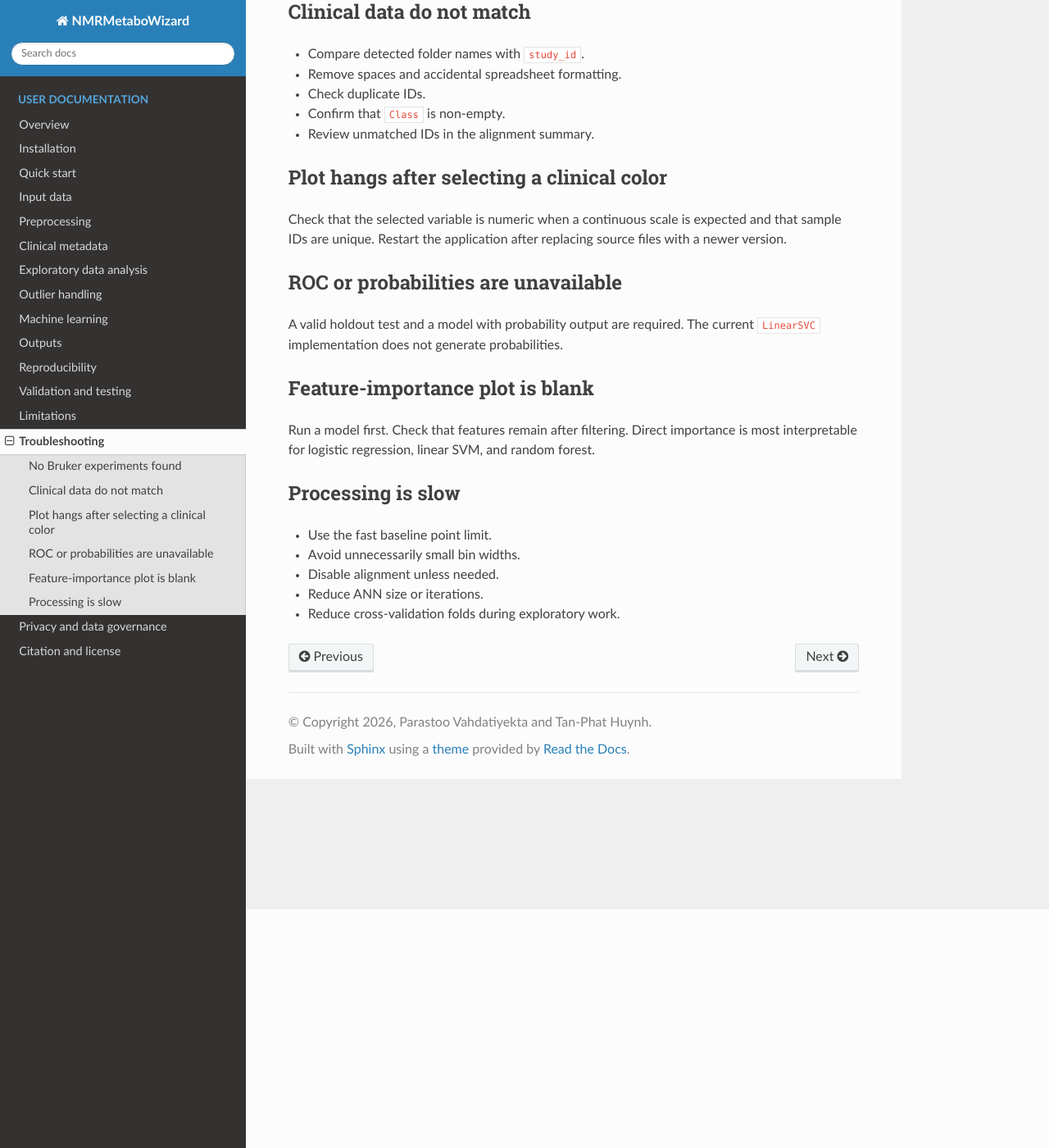
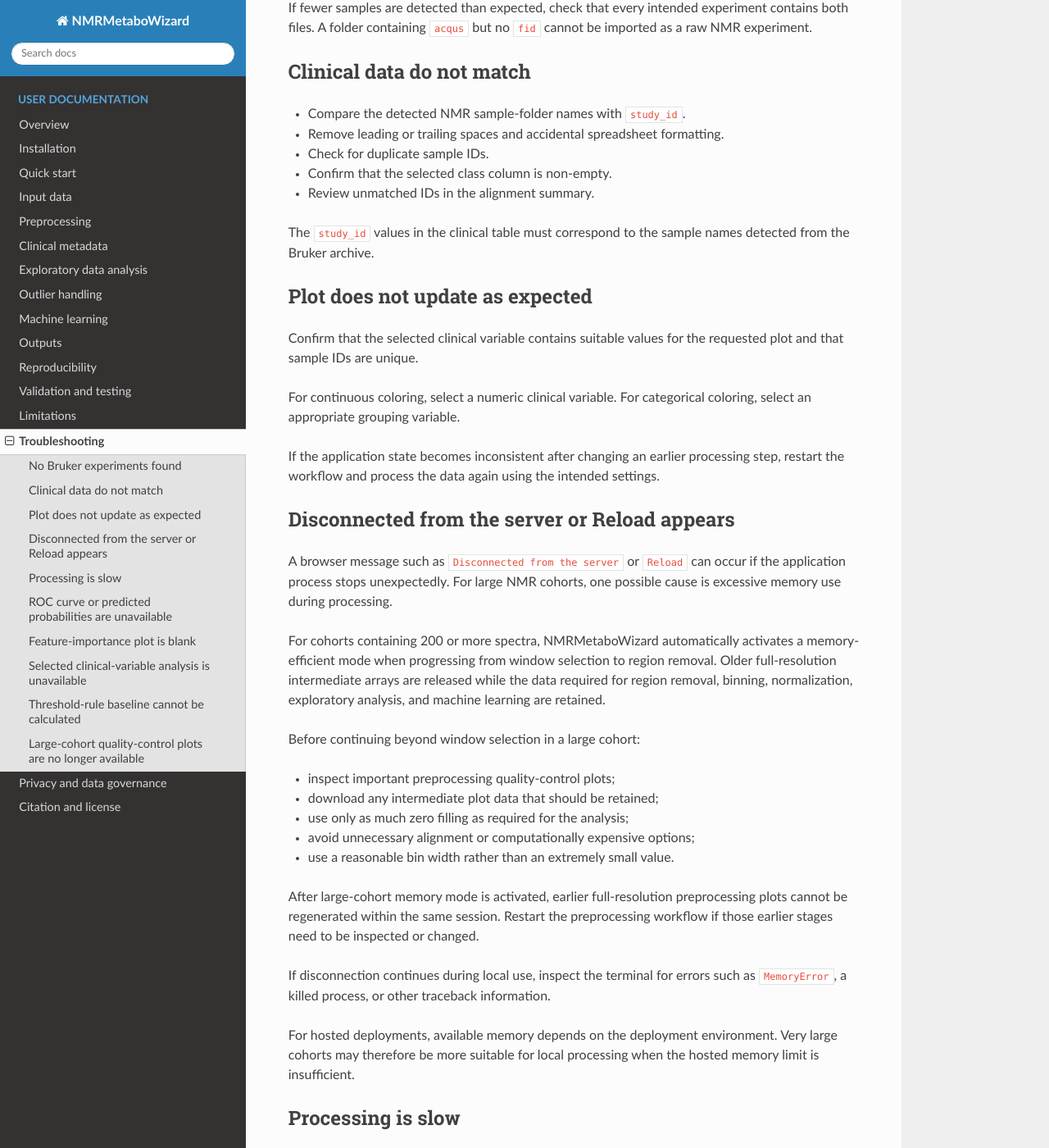
Before and after one commit to Parygithub/NMRMetaboWizard, a Sphinx documentation site: the page built from docs/source/troubleshooting.rst, in a window 1280 px wide and 1400 px high, scrolled down 291 px. Shown: the whole window at 82% size. Built offline with Sphinx 7.4.7 and the Read the Docs theme 3.1.0, drawn with Linux system fonts in a browser that asks for light colours; some of the changed text lies outside the part shown.

Commit message:
Update troubleshooting.rst

```diff
--- a/docs/source/troubleshooting.rst
+++ b/docs/source/troubleshooting.rst
@@ -2,45 +2,150 @@
 ===============
 
 No Bruker experiments found
-----------------------------
+---------------------------
 
-Confirm that the ZIP contains directories with both ``fid`` and ``acqus``.
-Avoid placing another unsupported archive inside the ZIP.
+Confirm that the uploaded ZIP contains Bruker experiment directories with
+both ``fid`` and ``acqus`` files. Avoid placing another unsupported archive
+inside the ZIP.
+
+If fewer samples are detected than expected, check that every intended
+experiment contains both files. A folder containing ``acqus`` but no ``fid``
+cannot be imported as a raw NMR experiment.
 
 Clinical data do not match
 --------------------------
 
-- Compare detected folder names with ``study_id``.
-- Remove spaces and accidental spreadsheet formatting.
-- Check duplicate IDs.
-- Confirm that ``Class`` is non-empty.
+- Compare the detected NMR sample-folder names with ``study_id``.
+- Remove leading or trailing spaces and accidental spreadsheet formatting.
+- Check for duplicate sample IDs.
+- Confirm that the selected class column is non-empty.
 - Review unmatched IDs in the alignment summary.
 
-Plot hangs after selecting a clinical color
--------------------------------------------
+The ``study_id`` values in the clinical table must correspond to the sample
+names detected from the Bruker archive.
 
-Check that the selected variable is numeric when a continuous scale is
-expected and that sample IDs are unique. Restart the application after
-replacing source files with a newer version.
+Plot does not update as expected
+--------------------------------
 
-ROC or probabilities are unavailable
--------------------------------------
+Confirm that the selected clinical variable contains suitable values for the
+requested plot and that sample IDs are unique.
 
-A valid holdout test and a model with probability output are required. The
-current ``LinearSVC`` implementation does not generate probabilities.
+For continuous coloring, select a numeric clinical variable. For categorical
+coloring, select an appropriate grouping variable.
+
+If the application state becomes inconsistent after changing an earlier
+processing step, restart the workflow and process the data again using the
+intended settings.
+
+Disconnected from the server or Reload appears
+-----------------------------------------------
+
+A browser message such as ``Disconnected from the server`` or ``Reload`` can
+occur if the application process stops unexpectedly. For large NMR cohorts,
+one possible cause is excessive memory use during processing.
+
+For cohorts containing 200 or more spectra, NMRMetaboWizard automatically
+activates a memory-efficient mode when progressing from window selection to
+region removal. Older full-resolution intermediate arrays are released while
+the data required for region removal, binning, normalization, exploratory
+analysis, and machine learning are retained.
+
+Before continuing beyond window selection in a large cohort:
+
+- inspect important preprocessing quality-control plots;
+- download any intermediate plot data that should be retained;
+- use only as much zero filling as required for the analysis;
+- avoid unnecessary alignment or computationally expensive options;
+- use a reasonable bin width rather than an extremely small value.
+
+After large-cohort memory mode is activated, earlier full-resolution
+preprocessing plots cannot be regenerated within the same session. Restart
+the preprocessing workflow if those earlier stages need to be inspected or
+changed.
+
+If disconnection continues during local use, inspect the terminal for errors
+such as ``MemoryError``, a killed process, or other traceback information.
+
+For hosted deployments, available memory depends on the deployment
+environment. Very large cohorts may therefore be more suitable for local
+processing when the hosted memory limit is insufficient.
+
+Processing is slow
+------------------
+
+Processing time increases with the number of samples, spectral resolution,
+zero-filled points, number of bins, and computationally intensive analysis
+options.
+
+To reduce processing time:
+
+- use the fast baseline point limit where appropriate;
+- avoid unnecessarily large zero-filling values;
+- avoid unnecessarily small bin widths;
+- disable peak alignment unless it is required;
+- reduce ANN size or the number of training iterations during exploratory
+  analysis;
+- reduce cross-validation folds during exploratory work.
+
+Binning uses a vectorized implementation and displays progress while spectra
+are processed.
+
+ROC curve or predicted probabilities are unavailable
+-----------------------------------------------------
+
+A valid holdout test and a model that provides probability estimates are
+required for predicted probabilities and probability-based ROC analysis.
+
+The current linear SVM implementation does not provide predicted
+probabilities.
 
 Feature-importance plot is blank
 --------------------------------
 
-Run a model first. Check that features remain after filtering. Direct
-importance is most interpretable for logistic regression, linear SVM, and
-random forest.
+Run a machine-learning model first and confirm that usable predictor features
+remain after filtering.
 
-Processing is slow
-------------------
+Direct feature importance is available for models such as logistic
+regression, linear SVM, and random forest. Some models or configurations may
+not provide directly interpretable feature importance.
 
-- Use the fast baseline point limit.
-- Avoid unnecessarily small bin widths.
-- Disable alignment unless needed.
-- Reduce ANN size or iterations.
-- Reduce cross-validation folds during exploratory work.
+Selected clinical-variable analysis is unavailable
+---------------------------------------------------
+
+Optional cutoff-based clinical-variable analysis requires a numeric clinical
+variable.
+
+If no suitable numeric variable is selected:
+
+- cutoff-based subsetting is not applied;
+- selected-variable-only modelling is unavailable;
+- threshold-rule baseline analysis is unavailable.
+
+This behavior is intentional. NMRMetaboWizard does not assume that a
+particular biomarker, disease, or clinical variable is present.
+
+Threshold-rule baseline cannot be calculated
+--------------------------------------------
+
+The optional threshold-rule benchmark requires:
+
+- a numeric clinical variable;
+- a valid cutoff;
+- an explicitly selected positive class;
+- a threshold direction.
+
+The positive class is not inferred automatically from the disease or class
+name.
+
+Large-cohort quality-control plots are no longer available
+----------------------------------------------------------
+
+For large cohorts, memory-efficient mode releases older full-resolution
+intermediate arrays after window selection.
+
+This does not remove the downstream spectral data required for region
+removal, binning, normalization, EDA, outlier analysis, or machine learning.
+
+If an earlier preprocessing plot must be regenerated, restart the workflow
+and inspect or export the required quality-control output before progressing
+to the downstream large-cohort stages.
```
